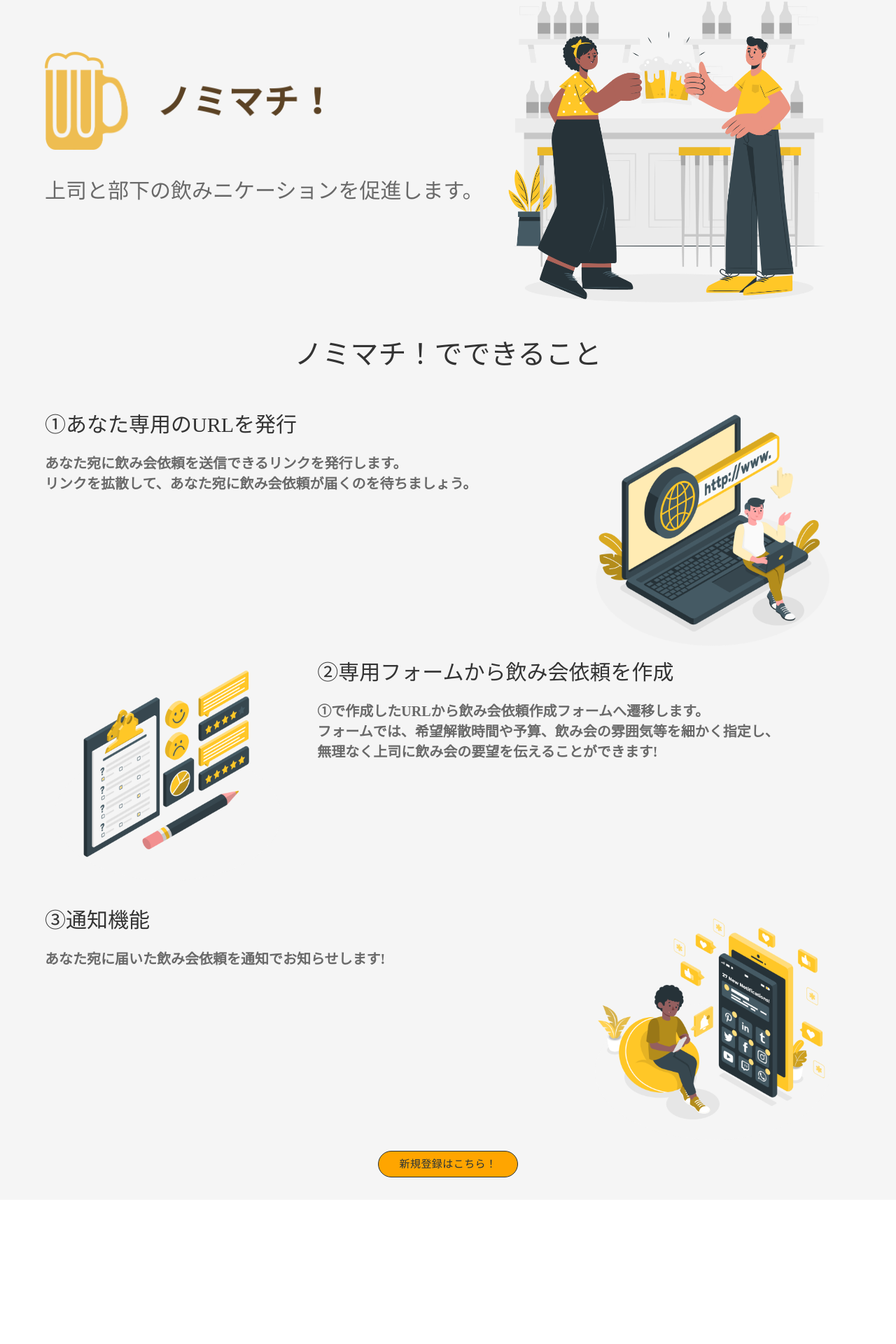
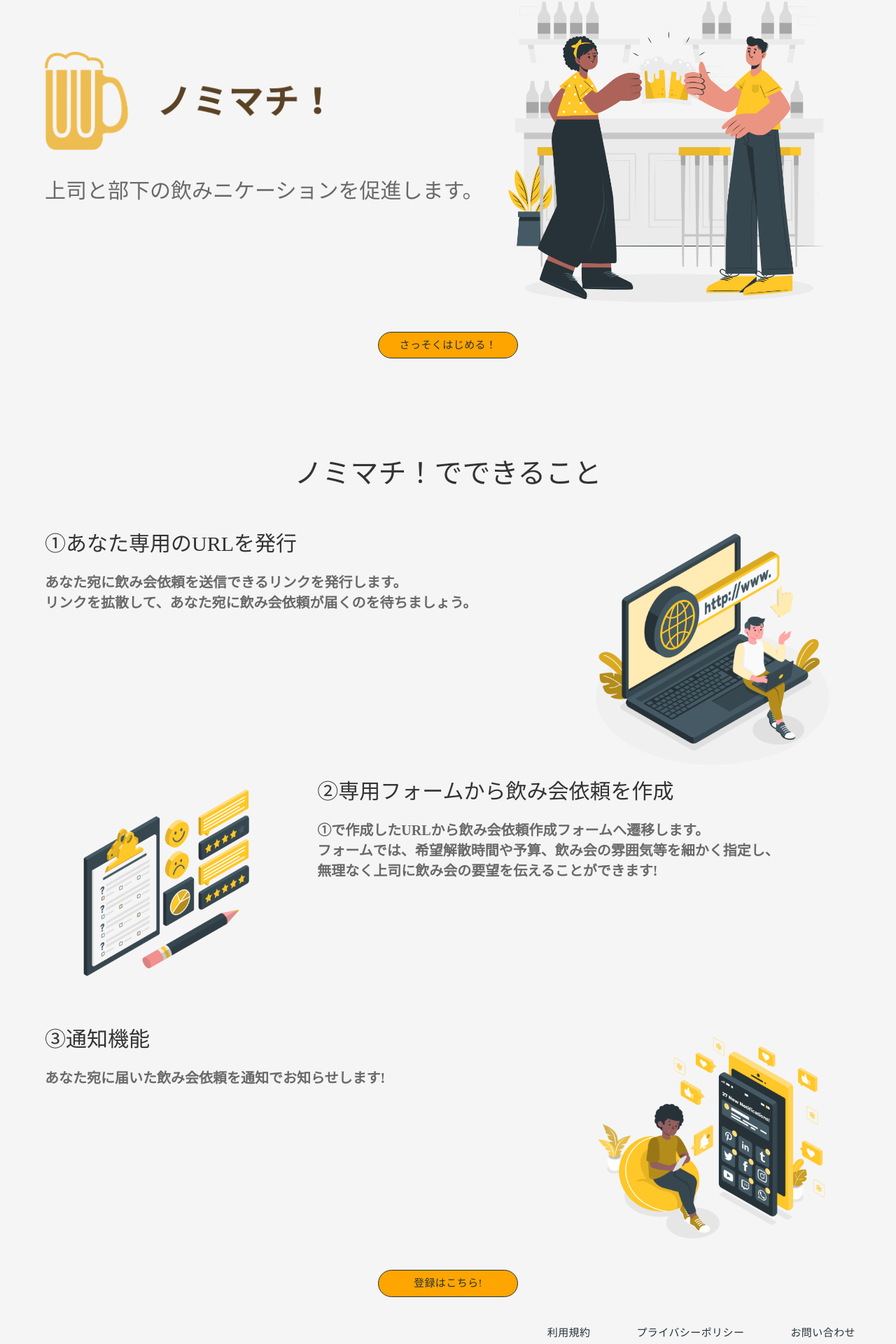
Before and after one commit to 76do/nomimatch_frontend, a React (Create React App) app: page / in a window 1280 px wide. Shown: the part 110-2030 px from the top of the page at 70% size. Before the commit the page ends 1824 px from the top, so only its background shows below. Built offline with nearby package versions, Linux system fonts and the light colour scheme.

Commit message:
Add: フッター作成

```diff
--- a/src/App.js
+++ b/src/App.js
@@ -10,6 +10,7 @@ import {SignIn} from './containers/SignIn.jsx';
 import {LogIn} from './containers/LogIn.jsx';
 import {RequestForm} from './containers/RequestForm.jsx';
 import {Header} from './containers/Header.jsx';
+import {Footer} from './containers/Footer.jsx';
 import { styled, ThemeProvider, createTheme} from '@mui/system';
 
 function App() {
@@ -50,6 +51,7 @@ function App() {
 	  					</Switch>
 					</BaseComponent>
 				</ThemeProvider>
+			<Footer/>
 	  </Router>
   );
 }
--- /dev/null
+++ b/src/containers/Footer.jsx
@@ -0,0 +1,44 @@
+import {styled, ThemeProvider, createTheme} from '@mui/material/styles';
+import Button from '@mui/material/Button';
+
+const Theme = createTheme({
+	palette: {
+		background: {
+			primary: '#F5F5F5',
+		},
+		text: {
+			primary: '#263238',
+		},
+	},
+});
+
+const FooterWrapper = styled('div')(({ theme }) => ({
+	height: 100,
+	backgroundColor: theme.palette.background.primary,
+}));
+
+const FooterButtons = styled('div')({
+	textAlign: 'right',
+});
+
+const FooterButton = styled(Button)(({ theme }) => ({
+	fontSize: 15,
+	color: theme.palette.text.primary,
+	fontFamily: 'HiraKakuProN-W6',
+	marginRight: 50,
+	borderRadius: 10,
+}));
+
+export const Footer = () => {
+	return(
+		<ThemeProvider theme={Theme} >
+			<FooterWrapper>
+				<FooterButtons>
+					<FooterButton>利用規約</FooterButton>
+					<FooterButton>プライバシーポリシー</FooterButton>
+					<FooterButton>お問い合わせ</FooterButton>
+				</FooterButtons>
+			</FooterWrapper>
+		</ThemeProvider>
+	);
+};
--- a/src/containers/Top.jsx
+++ b/src/containers/Top.jsx
@@ -61,6 +61,7 @@ export const Top = () => {
 	const FunctionTitle = styled('div')({
 		fontFamily: 'HiraKakuProN-W6',
 		fontSize: 40,
+		marginTop: 100,
 		marginBottom: 50,
 		textAlign: 'center',
 		"@media screen and (max-width:480px)":{
@@ -118,6 +119,15 @@ export const Top = () => {
 					</MainTitleWrapper>
 					<DrinkPersonImage src={DrinkPerson}/>
 				</TopImageWrapper>
+				<Grid container spacing={2} justifyContent='center'>
+					<Grid item>
+						<SignInButton
+						sx={{ mb: 4, bgcolor: 'main.primary' }}
+						variant='outlined'
+						color='inherit'
+						>さっそくはじめる！</SignInButton>
+					</Grid>
+				</Grid>
 				<FunctionTitle>ノミマチ！でできること</FunctionTitle>
 				<Grid container spacing={2} justifyContent='center'>
 					<Grid item md={8}>
@@ -167,7 +177,7 @@ export const Top = () => {
 						sx={{ mb: 4, bgcolor: 'main.primary' }}
 						variant='outlined'
 						color='inherit'
-						>新規登録はこちら！</SignInButton>
+						>登録はこちら!</SignInButton>
 					</Grid>
 				</Grid>
 			</Container>
```
